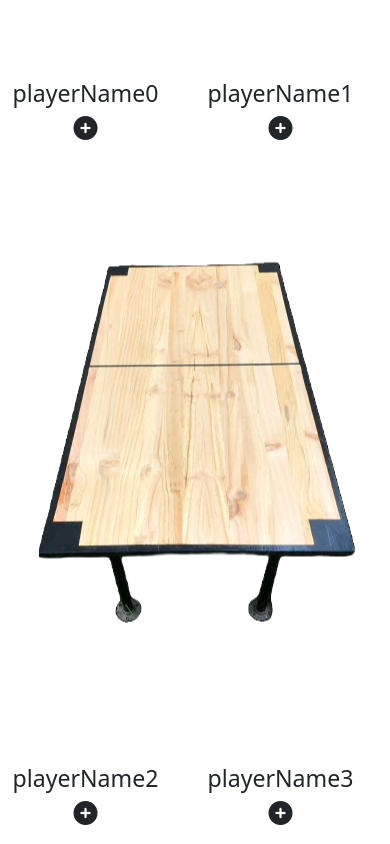
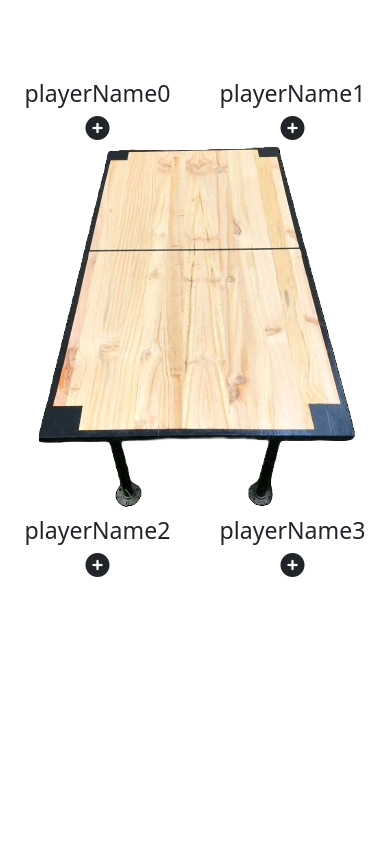
Before and after one commit to abeyternater/dyeStatsFrontend, a plain HTML site: page index.html in a window 390 px wide. Drawn offline with nearby package versions, Linux system fonts and the light colour scheme.

Commit message:
Fixing spacing on mobile

```diff
--- a/index.html
+++ b/index.html
@@ -7,7 +7,8 @@
 <link href="https://cdn.jsdelivr.net/npm/bootstrap@5.3.2/dist/css/bootstrap.min.css" rel="stylesheet" integrity="sha384-T3c6CoIi6uLrA9TneNEoa7RxnatzjcDSCmG1MXxSR1GAsXEV/Dwwykc2MPK8M2HN" crossorigin="anonymous">
 </head>
 <body>
-  <div class="row row1 mr-0">
+  <div class="container-fluid no-padding">
+  <div class="row row1 mt-0">
           <div class="col-sm-3 text-align-center"></div>
 
 
@@ -57,6 +58,7 @@
 
 </div>
         </div>
+      </div>
 <script src="https://cdn.jsdelivr.net/npm/bootstrap@5.3.2/dist/js/bootstrap.bundle.min.js" integrity="sha384-C6RzsynM9kWDrMNeT87bh95OGNyZPhcTNXj1NW7RuBCsyN/o0jlpcV8Qyq46cDfL" crossorigin="anonymous"></script>
 <script src="https://kit.fontawesome.com/a09f868d6b.js" crossorigin="anonymous"></script>
 </body>
--- a/styles.css
+++ b/styles.css
@@ -1,15 +1,30 @@
+
 .col-3{
     text-align: center;
 }
 
+.col-6{
+    margin-right: 0;
+    width: 50%;
+}
+
 .row{
     text-align: center;
-    width: 100%;
     margin-left: 0;
     margin-right: 0;
     padding-left: 0;
     padding-right: 0;
+    margin-top: 4rem;
 }
+
+.row2{
+    margin-top:4rem;
+}
+
+img{
+    height:75%;
+}
+
 
 .centerImage{
     width: 100%;
@@ -17,8 +32,8 @@
 }
 
 @media screen and (max-width:710px){
-    .centerImage{
-   transform: translateY(50%);
+.centerImage{
+   transform: translateY(20%);
 }
 
 .row{
@@ -30,8 +45,6 @@
 
 }
 .row2{
-    transform: translateY(20rem);
+    transform: translateY(120%);
 }
-
-
 }
```
